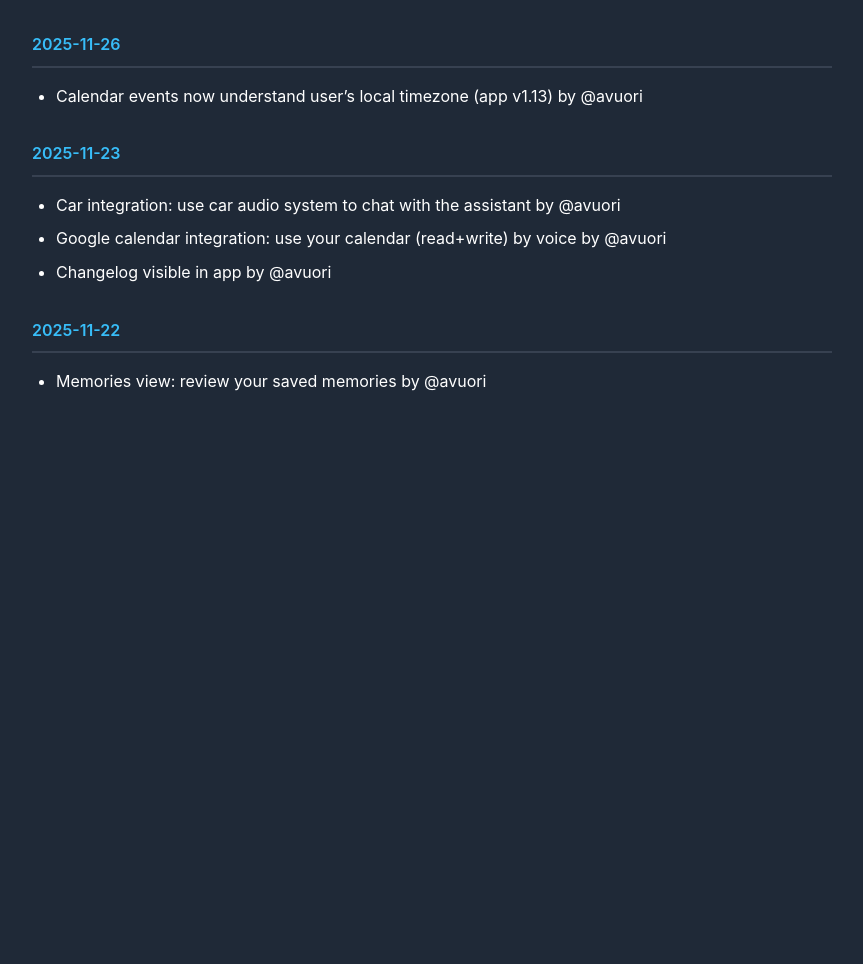
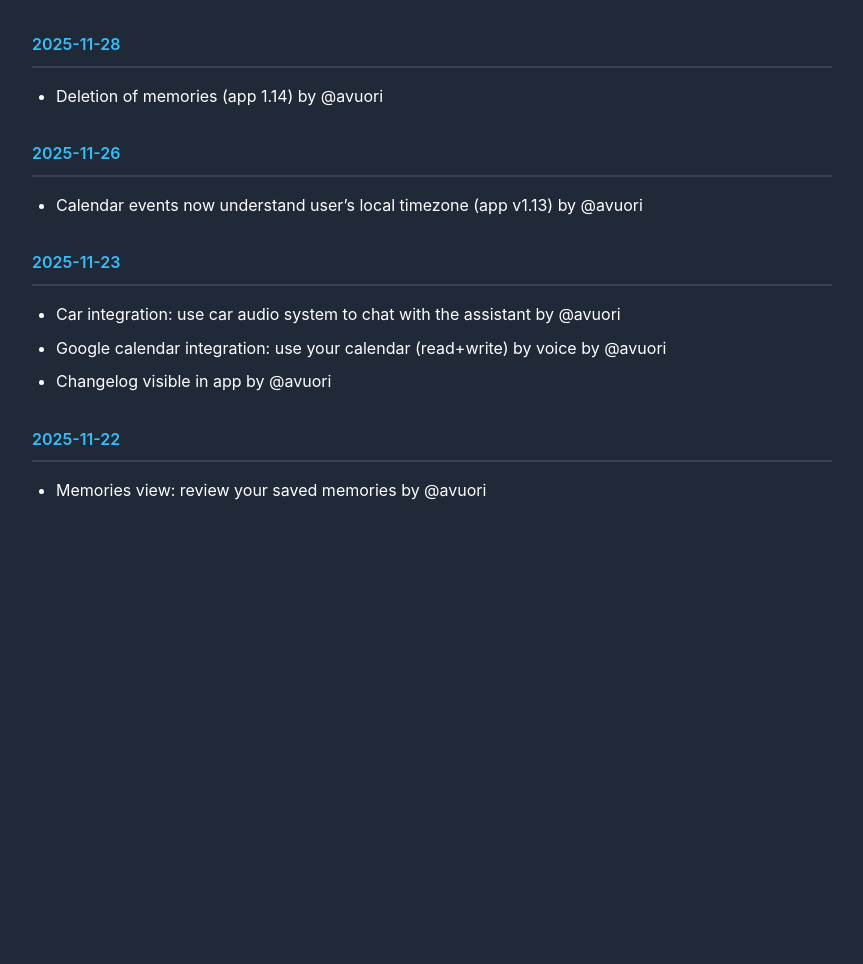
Before and after one commit to memory2-app/changelog, a Jekyll site: the page built from index.md, in a window 1280 px wide. Shown: the whole page, without its empty margins (208-1071 px from the left). Built offline with Jekyll 4.4.1, drawn with Linux system fonts in a browser that asks for light colours.

Commit message:
2025-11-28

```diff
--- a/index.md
+++ b/index.md
@@ -2,6 +2,9 @@
 layout: default
 title: Memory2 Changelog
 ---
+
+# 2025-11-28
+* Deletion of memories (app 1.14) by @avuori
 
 # 2025-11-26
 * Calendar events now understand user's local timezone (app v1.13) by @avuori
```
